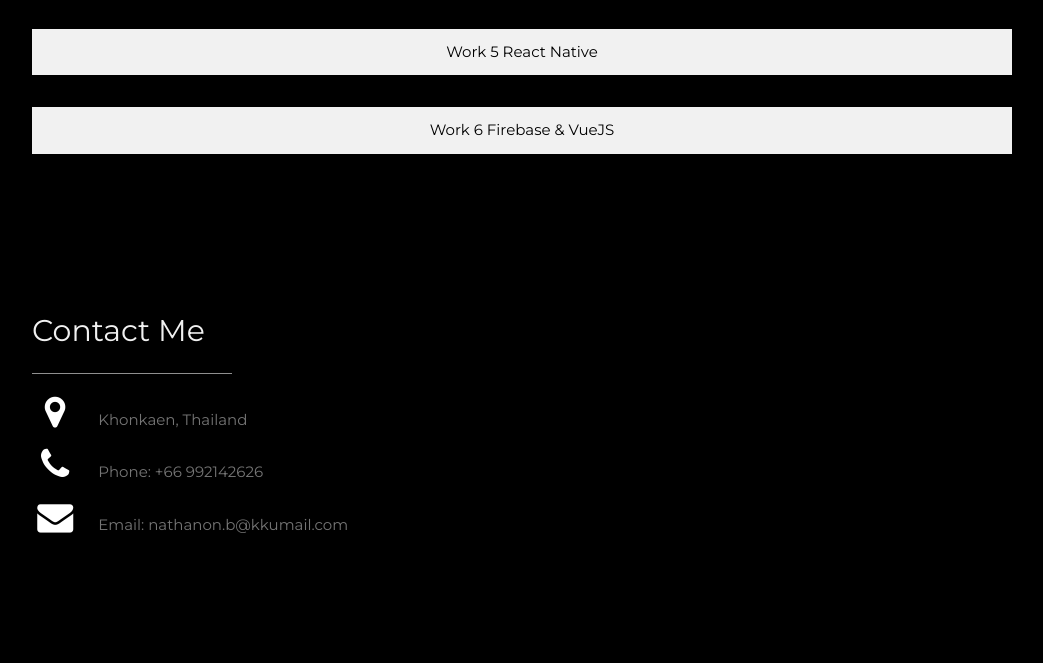
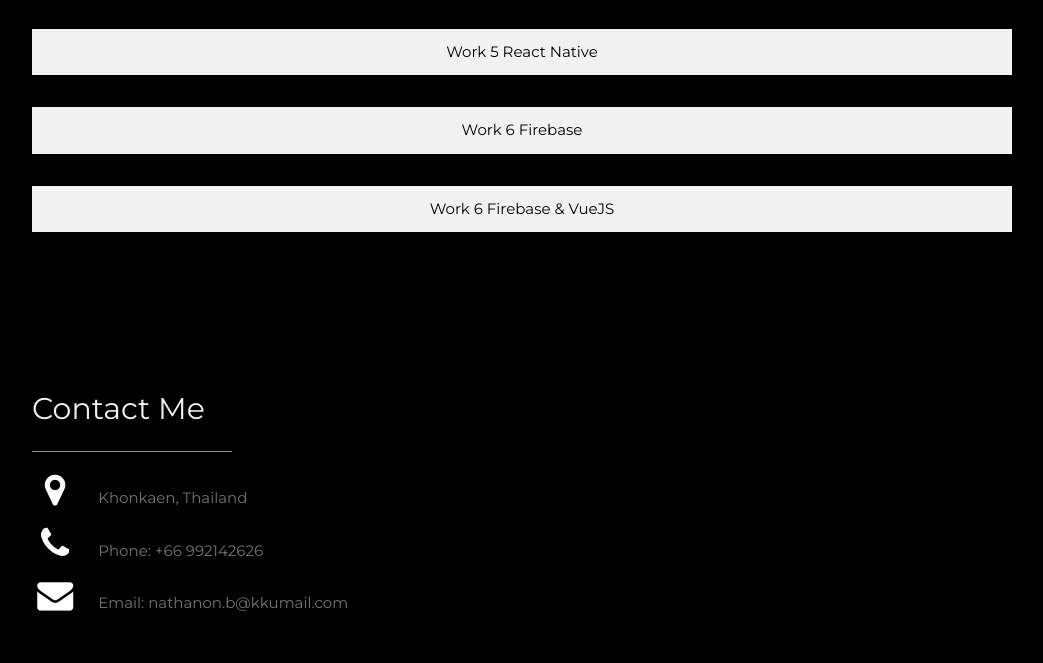
Before and after one commit to Nadea13/Mobile-and-Web-Application-Development, a plain HTML site: page index.html in a window 1280 px wide. Shown: the part 2371-3034 px from the top of the page, without its empty margins (178-1221 px from the left). Drawn offline with nearby package versions, Linux system fonts and the light colour scheme.

Commit message:
Add files via upload

```diff
--- a/index.html
+++ b/index.html
@@ -170,6 +170,11 @@
         </a>
       </div>
       <div>
+        <a href="work6.html">
+          <button class="w3-button w3-light-grey w3-padding-large w3-section" style="width: 100%;">Work 6 Firebase</button>
+        </a>
+      </div>
+      <div>
         <a href="work6_vue.html">
           <button class="w3-button w3-light-grey w3-padding-large w3-section" style="width: 100%;">Work 6 Firebase & VueJS</button>
         </a>
```
